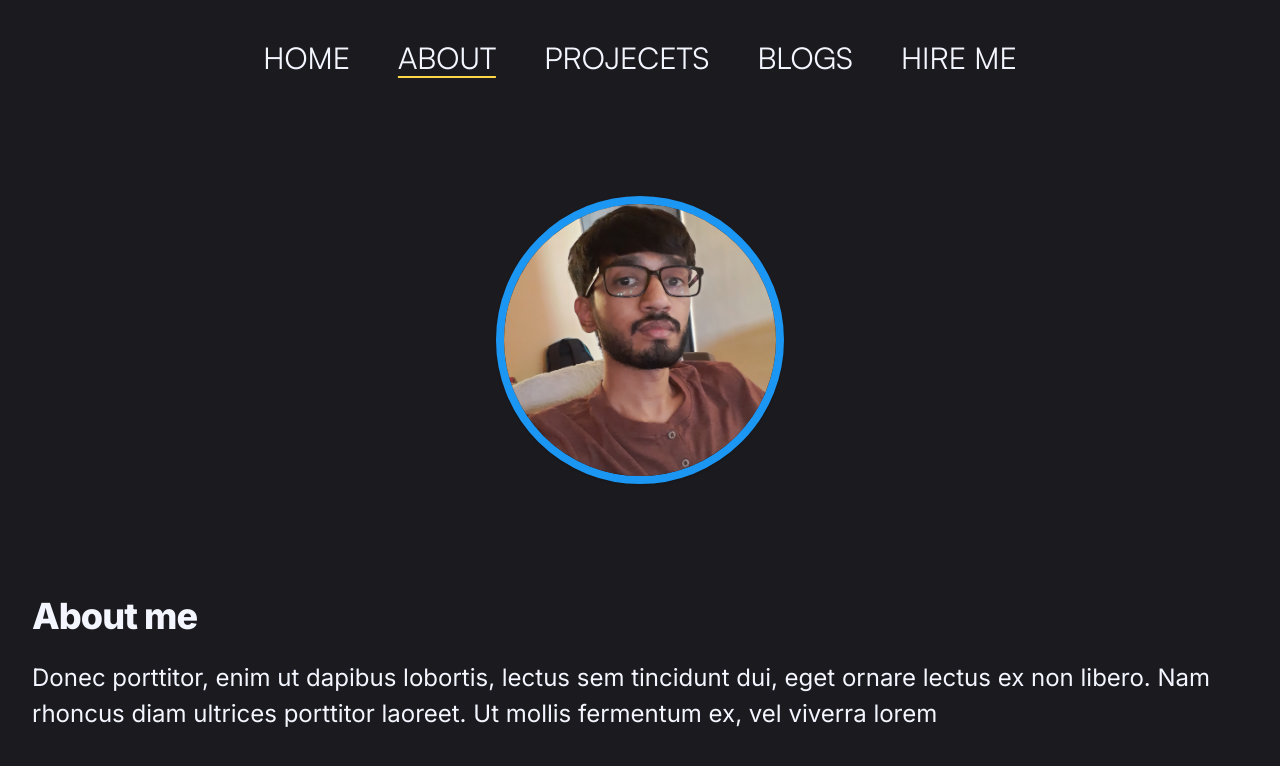
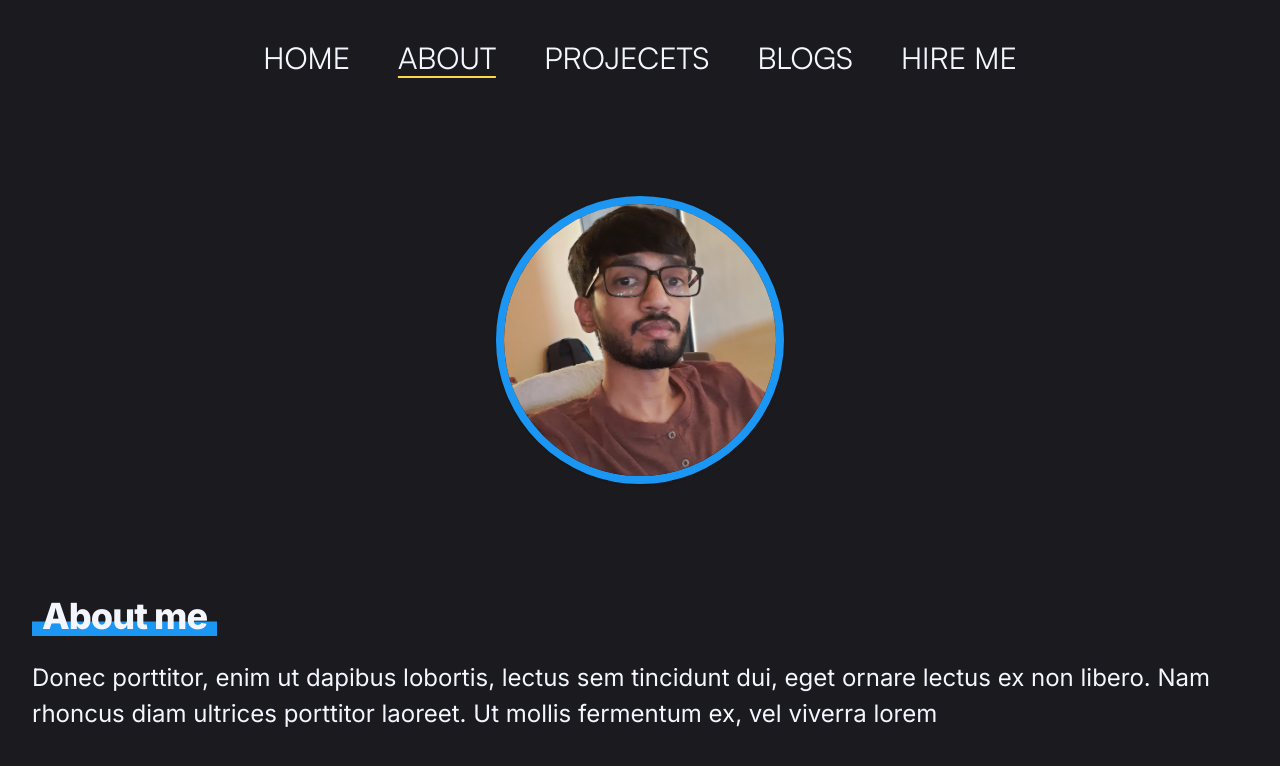
Before and after one commit to Bhargavoza1/my-portfolio, a Next.js app: page /about in a window 1280 px wide. Shown: the top 766 px of the page. Built offline with nearby package versions, Linux system fonts and the light colour scheme.

Commit message:
local css

```diff
--- /dev/null
+++ b/src/app/(section)/about/page.module.css
@@ -0,0 +1,5 @@
+.thickline {
+  padding: 0 10px;
+  box-shadow: inset 0 -0.4em 0 0 #1b96f3;
+  width: fit-content;
+}
--- a/src/app/(section)/about/page.tsx
+++ b/src/app/(section)/about/page.tsx
@@ -1,6 +1,7 @@
 import React from 'react';
 import SocialMedia from "@/components/SocialMedia";
 import Image from 'next/image'
+import styles from "./page.module.css";
 function About( ):React.JSX.Element {
     return (
 
@@ -24,7 +25,7 @@ function About( ):React.JSX.Element {
 
                     <main className="mt-10 mx-auto max-w-7xl px-4 sm:mt-12 sm:px-6 md:mt-16 lg:mt-20 lg:px-8 xl:mt-28">
                         <div className="sm:text-center lg:text-left">
-                            <h2 className="my-6 text-2xl tracking-tight font-extrabold   sm:text-3xl md:text-4xl">
+                            <h2 className={` ${styles.thickline} my-6 text-2xl tracking-tight font-extrabold   sm:text-3xl md:text-4xl  `}>
                                 About me
                             </h2>
 
```
